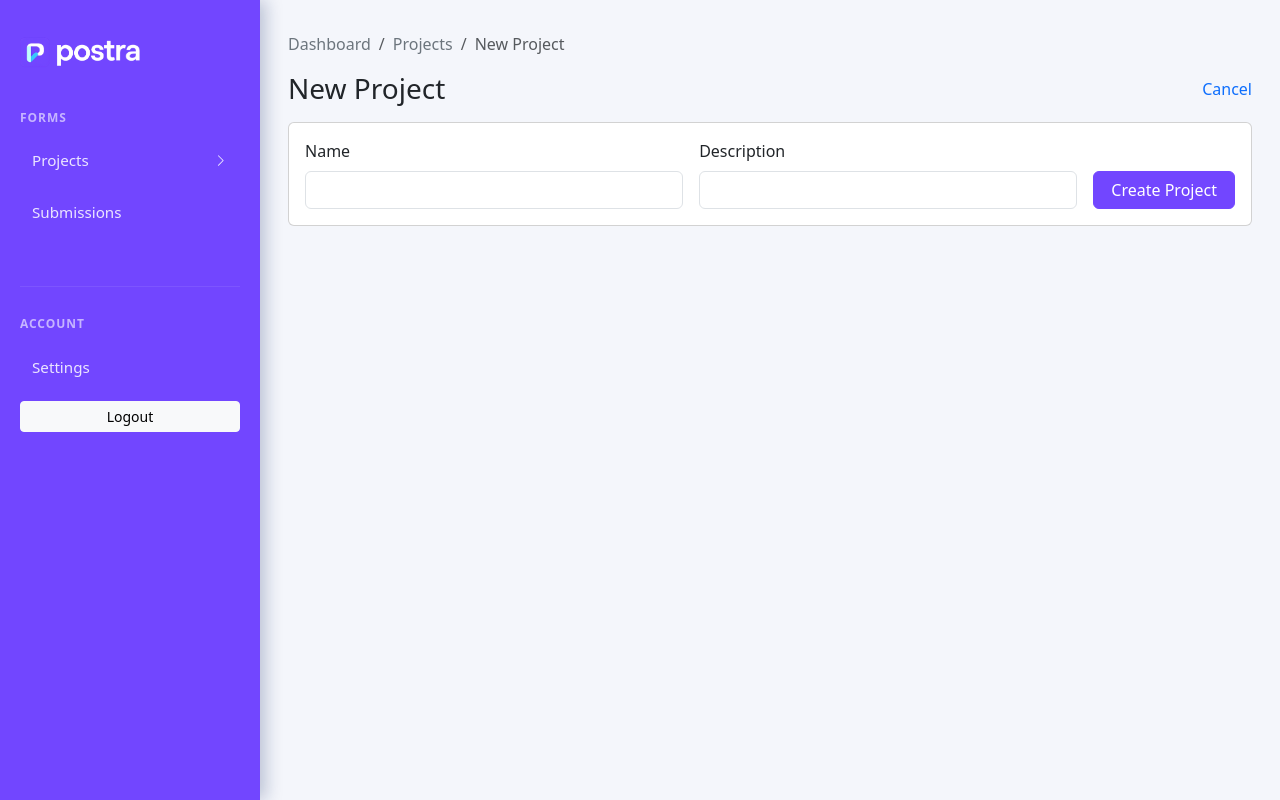
After one commit to bawanyadam/postra, a PHP site: page /app/projects/new in a window 1280 px wide. The commit adds this page. Run offline with PHP 8.4, Linux system fonts and the light colour scheme; the visitor is signed in with stand-in values (Sample User, id 1); data that the repository does not hold is empty.

Commit message:
Feat: add New Project page and link it in sidebar dropdown; add GET /app/projects/new route

```diff
--- a/app/Http/Controllers/ProjectController.php
+++ b/app/Http/Controllers/ProjectController.php
@@ -31,6 +31,19 @@ class ProjectController
             'breadcrumbs' => [
                 ['label' => 'Dashboard', 'href' => '/app'],
                 ['label' => 'Projects', 'href' => '/app/projects'],
+            ],
+        ]);
+    }
+
+    public function newForm(): void
+    {
+        if (!$this->requireAuth()) return;
+        \App\Http\View::render('projects/new', [
+            'title' => 'New Project',
+            'breadcrumbs' => [
+                ['label' => 'Dashboard', 'href' => '/app'],
+                ['label' => 'Projects', 'href' => '/app/projects'],
+                ['label' => 'New Project', 'href' => '/app/projects/new'],
             ],
         ]);
     }
--- a/app/Http/Views/layout.php
+++ b/app/Http/Views/layout.php
@@ -251,6 +251,7 @@ if ($user) {
             </span>
           </button>
           <div id="sidebar-projects" class="sidebar-collapsible<?= !empty($sidebarProjects) ? ' show' : '' ?>" aria-hidden="<?= empty($sidebarProjects) ? 'true' : 'false' ?>">
+            <a class="sidebar-sub-link" href="/app/projects/new">New Project</a>
             <?php if ($sidebarError): ?>
               <div class="sidebar-subtitle">Unable to load projects.</div>
             <?php elseif (empty($sidebarProjects)): ?>
--- /dev/null
+++ b/app/Http/Views/projects/new.php
@@ -0,0 +1,23 @@
+<div class="d-flex justify-content-between align-items-center mb-3">
+  <h1 class="h3 mb-0">New Project</h1>
+  <a href="/app/projects" class="text-decoration-none">Cancel</a>
+</div>
+
+<div class="card card-body">
+  <form method="POST" action="/app/projects">
+    <input type="hidden" name="_csrf" value="<?= htmlspecialchars(\App\Support\Csrf::token()) ?>">
+    <div class="row g-3 align-items-end">
+      <div class="col-md-5">
+        <label class="form-label">Name</label>
+        <input class="form-control" name="name" required>
+      </div>
+      <div class="col-md-5">
+        <label class="form-label">Description</label>
+        <input class="form-control" name="description">
+      </div>
+      <div class="col-md-2">
+        <button class="btn btn-primary w-100" type="submit">Create Project</button>
+      </div>
+    </div>
+  </form>
+</div>
--- a/public/index.php
+++ b/public/index.php
@@ -42,6 +42,7 @@ $router->add('POST', '/app/logout', fn() => $auth->logout());
 // Projects
 $projects = new ProjectController();
 $router->add('GET', '/app/projects', fn() => $projects->index());
+$router->add('GET', '/app/projects/new', fn() => $projects->newForm());
 $router->add('POST', '/app/projects', fn() => $projects->create());
 $router->add('GET', '/app/projects/{id}', fn($params) => $projects->show($params));
 $router->add('POST', '/app/projects/{id}/settings', fn($params) => $projects->updateSettings($params));
```
